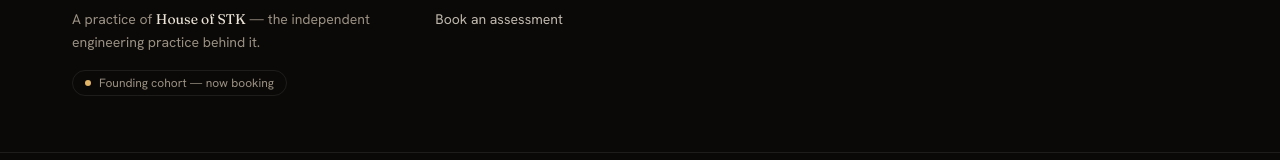
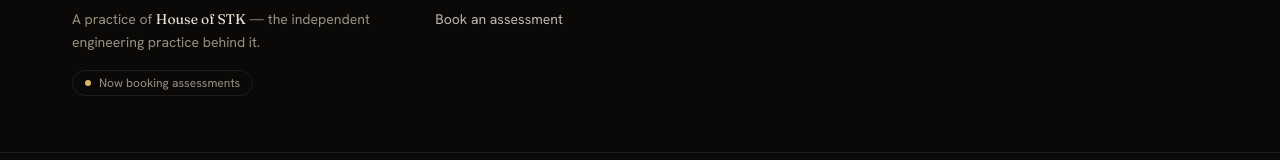
Before and after one commit to soumik15630m/llm-cost-audit, a Next.js app: page /about in a window 1280 px wide. Shown: the part 3580-3740 px from the top of the page. Built offline with nearby package versions, Linux system fonts and the light colour scheme.

Commit message:
Remove founding-cohort framing from footer and home CTA

```diff
--- a/app/page.tsx
+++ b/app/page.tsx
@@ -281,15 +281,15 @@ export default function HomePage() {
             />
             <p className="relative inline-flex items-center gap-2 rounded-full border border-[var(--hairline)] px-3 py-1 text-xs text-muted">
               <span className="h-1.5 w-1.5 rounded-full bg-accent" aria-hidden />
-              Founding cohort
+              Now booking assessments
             </p>
             <h2 className="relative mx-auto mt-6 max-w-2xl text-3xl font-medium tracking-tight sm:text-[2.8rem] sm:leading-[1.06]">
-              Now booking the first assessments.
+              Put a real number on it.
             </h2>
             <p className="relative mx-auto mt-5 max-w-xl text-lg text-muted">
-              No fabricated logos, no manufactured case studies — just early,
-              hands-on engagements at a fixed price. Send a usage export and find
-              out where your number actually sits.
+              No fabricated logos, no manufactured case studies — just hands-on
+              engagements at a fixed price. Send a usage export and find out where
+              your number actually sits.
             </p>
             <div className="relative mt-9 flex flex-col items-center justify-center gap-3 sm:flex-row">
               <Magnetic>
--- a/components/Footer.tsx
+++ b/components/Footer.tsx
@@ -42,7 +42,7 @@ export default function Footer() {
           </p>
           <p className="mt-4 inline-flex items-center gap-2 rounded-full border border-[var(--hairline)] px-3 py-1 text-xs text-muted">
             <span className="h-1.5 w-1.5 rounded-full bg-accent" aria-hidden />
-            Founding cohort — now booking
+            Now booking assessments
           </p>
         </div>
 
```
